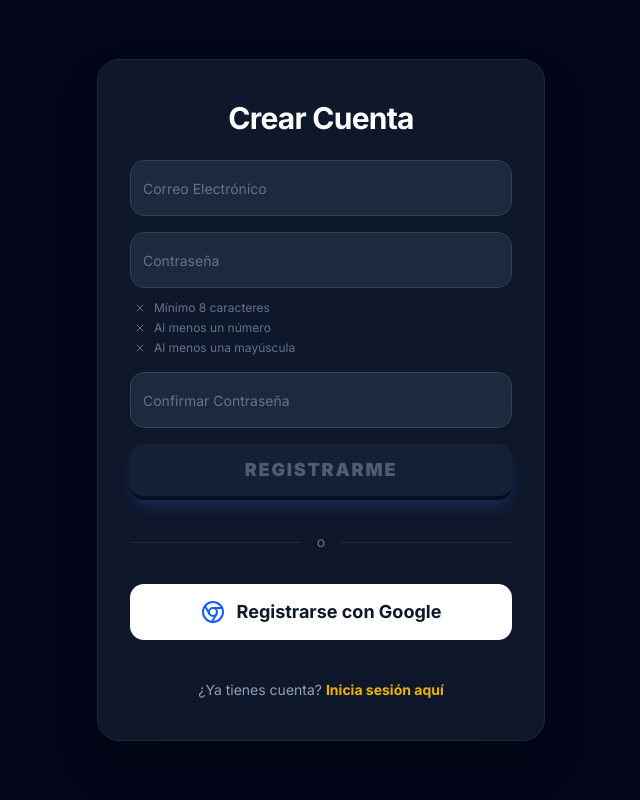
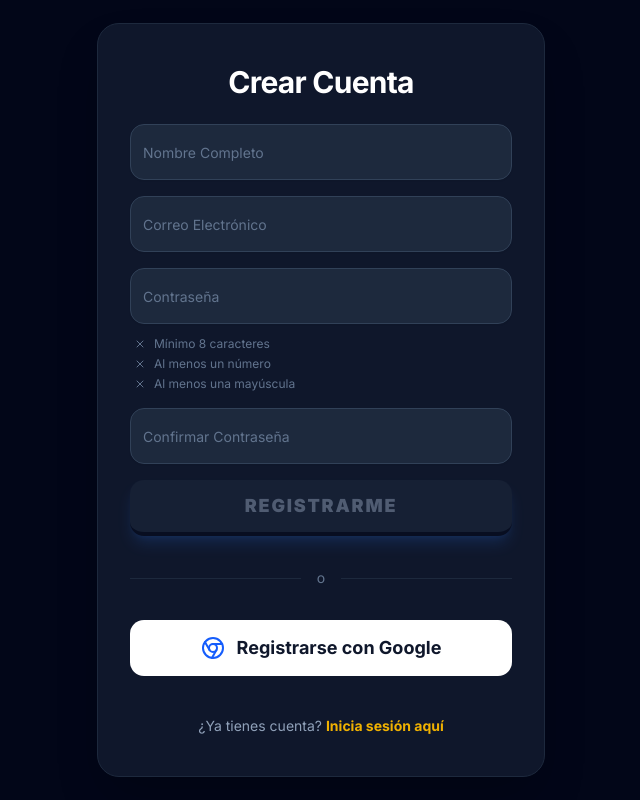
Before and after one commit to hizocar/PAES-WEB, a Next.js app: page /register in a window 1280 px wide. Shown: the whole page, without its empty margins (319-959 px from the left). Built offline with nearby package versions, Linux system fonts and the light colour scheme; no server answers.

Commit message:
new auth and email

```diff
--- a/src/app/register/page.tsx
+++ b/src/app/register/page.tsx
@@ -10,6 +10,7 @@ import Link from "next/link"
 import { useRouter } from "next/navigation"
 
 export default function RegisterPage() {
+    const [name, setName] = useState("")
     const [email, setEmail] = useState("")
     const [password, setPassword] = useState("")
     const [confirmPassword, setConfirmPassword] = useState("")
@@ -25,7 +26,7 @@ export default function RegisterPage() {
     const hasUppercase = /[A-Z]/.test(password)
     const passwordsMatch = password !== "" && password === confirmPassword
 
-    const isFormValid = hasMinLength && hasNumber && hasUppercase && passwordsMatch && email.includes("@")
+    const isFormValid = name.trim().length >= 3 && hasMinLength && hasNumber && hasUppercase && passwordsMatch && email.includes("@")
 
     const handleRegister = async (e: React.FormEvent) => {
         e.preventDefault()
@@ -34,7 +35,7 @@ export default function RegisterPage() {
         setLoading(true)
         setError(null)
         try {
-            const { error } = await signUpWithEmail(email, password)
+            const { error } = await signUpWithEmail(email, password, name)
             if (error) {
                 setError(error.message || "Error al registrarse")
             } else {
@@ -84,6 +85,16 @@ export default function RegisterPage() {
                 </CardHeader>
                 <CardContent className="space-y-6 px-8">
                     <form onSubmit={handleRegister} className="space-y-4">
+                        <div className="space-y-2">
+                            <Input
+                                type="text"
+                                placeholder="Nombre Completo"
+                                value={name}
+                                onChange={(e) => setName(e.target.value)}
+                                required
+                                className="bg-slate-800 border-slate-700 text-white placeholder:text-slate-500 h-14 rounded-xl focus:ring-blue-600 focus:border-blue-600"
+                            />
+                        </div>
                         <div className="space-y-2">
                             <Input
                                 type="email"
--- a/src/context/auth-provider.tsx
+++ b/src/context/auth-provider.tsx
@@ -10,7 +10,7 @@ type AuthContextType = {
     loading: boolean
     signInWithGoogle: () => Promise<void>
     signInWithEmail: (email: string, password: string) => Promise<{ error: any }>
-    signUpWithEmail: (email: string, password: string) => Promise<{ error: any }>
+    signUpWithEmail: (email: string, password: string, name: string) => Promise<{ error: any }>
     signOut: () => Promise<void>
 }
 
@@ -69,12 +69,15 @@ export function AuthProvider({ children }: { children: React.ReactNode }) {
         return { error }
     }
 
-    const signUpWithEmail = async (email: string, password: string) => {
+    const signUpWithEmail = async (email: string, password: string, name: string) => {
         const { data, error } = await supabase.auth.signUp({
             email,
             password,
             options: {
                 emailRedirectTo: `${window.location.origin}/auth/callback?next=/app`,
+                data: {
+                    full_name: name,
+                }
             },
         })
         return { error }
```
